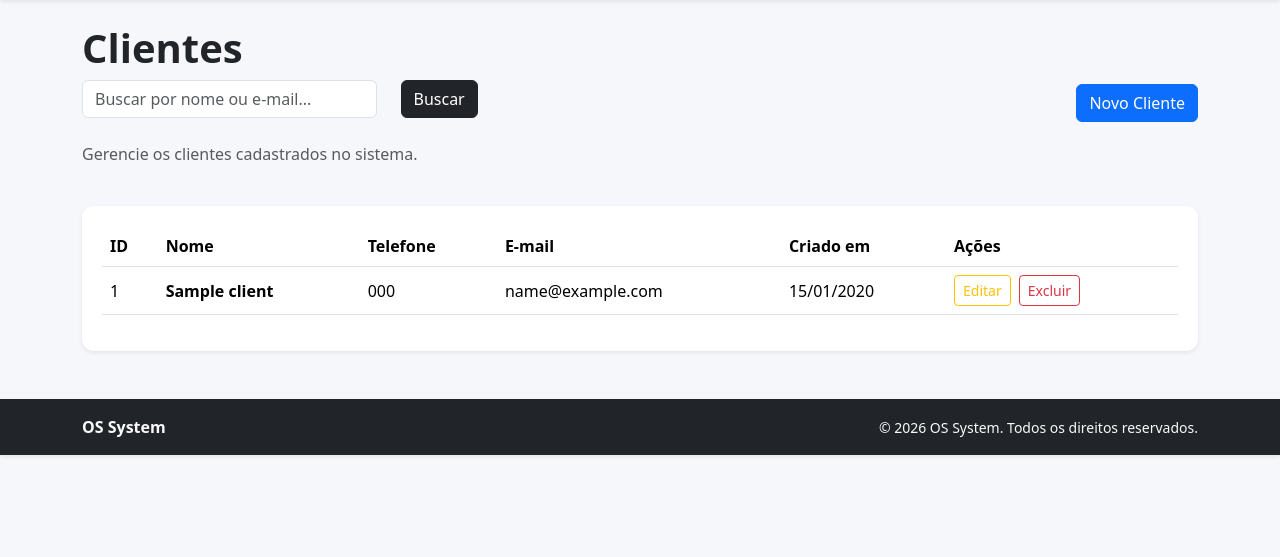
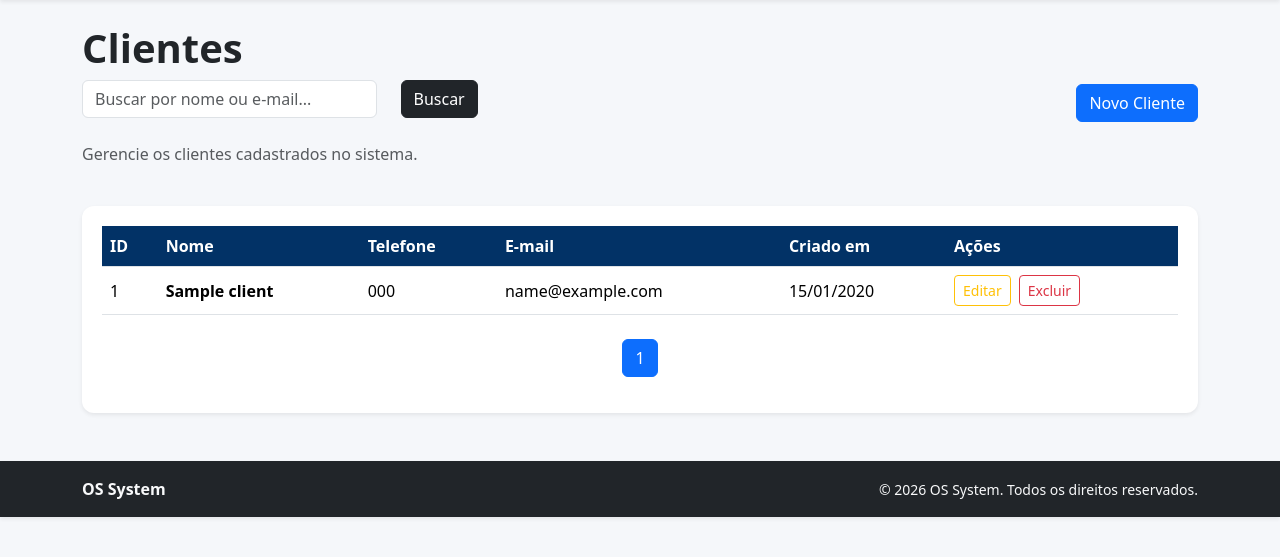
Before and after one commit to MaiconDante/os_system, a Flask app: page /clients/ in a window 1280 px wide. Shown: the part 57-614 px from the top of the page. Run offline with Flask 3, Linux system fonts and the light colour scheme; tables that the repository leaves empty hold one stand-in row (values such as "Sample post").

Commit message:
feat: Add client pagination system.

```diff
--- a/app/routes/clients_routes.py
+++ b/app/routes/clients_routes.py
@@ -36,7 +36,18 @@ def index():
             )
         )
 
-    clients = query.order_by(Client.id.desc()).all()
+    page = request.args.get(
+        "page",
+        1,
+        type=int
+    )
+
+    clients = query.order_by(
+        Client.id.desc()
+    ).paginate(
+        page=page,
+        per_page=5
+    )
 
     return render_template(
         "clients/index.html",
--- a/app/static/css/style.css
+++ b/app/static/css/style.css
@@ -33,3 +33,13 @@ body {
     display: flex;
     gap: 8px;
 }
+
+.pagination .page-link {
+    border-radius: 8px;
+    margin: 0 3px;
+}
+
+thead > tr > th {
+    background-color: #023266 !important;
+    color: white !important;
+}
--- a/app/templates/clients/index.html
+++ b/app/templates/clients/index.html
@@ -63,7 +63,7 @@ Clientes
 
 <div class="table-container shadow-sm">
 
-    {% if clients %}
+    {% if clients.items %}
 
     <table class="table table-hover align-middle">
 
@@ -82,7 +82,7 @@ Clientes
 
         <tbody>
 
-            {% for client in clients %}
+            {% for client in clients.items %}
 
             <tr>
 
@@ -136,6 +136,65 @@ Clientes
 
     </table>
 
+    <nav class="mt-4">
+
+        <ul class="pagination justify-content-center">
+
+            {% if clients.has_prev %}
+
+            <li class="page-item">
+
+                <a
+                    class="page-link"
+                    href="{{ url_for('client.index', page=clients.prev_num, search=request.args.get('search', '')) }}"
+                >
+                    Anterior
+                </a>
+
+            </li>
+
+            {% endif %}
+
+
+            {% for page_num in clients.iter_pages() %}
+
+                {% if page_num %}
+
+                    <li class="page-item {% if page_num == clients.page %}active{% endif %}">
+
+                        <a
+                            class="page-link"
+                            href="{{ url_for('client.index', page=page_num, search=request.args.get('search', '')) }}"
+                        >
+                            {{ page_num }}
+                        </a>
+
+                    </li>
+
+                {% endif %}
+
+            {% endfor %}
+
+
+            {% if clients.has_next %}
+
+            <li class="page-item">
+
+                <a
+                    class="page-link"
+                    href="{{ url_for('client.index', page=clients.next_num, search=request.args.get('search', '')) }}"
+                >
+                    Próxima
+                </a>
+
+            </li>
+
+            {% endif %}
+
+        </ul>
+
+    </nav>
+
     {% else %}
 
     <div class="text-center py-5">
```
